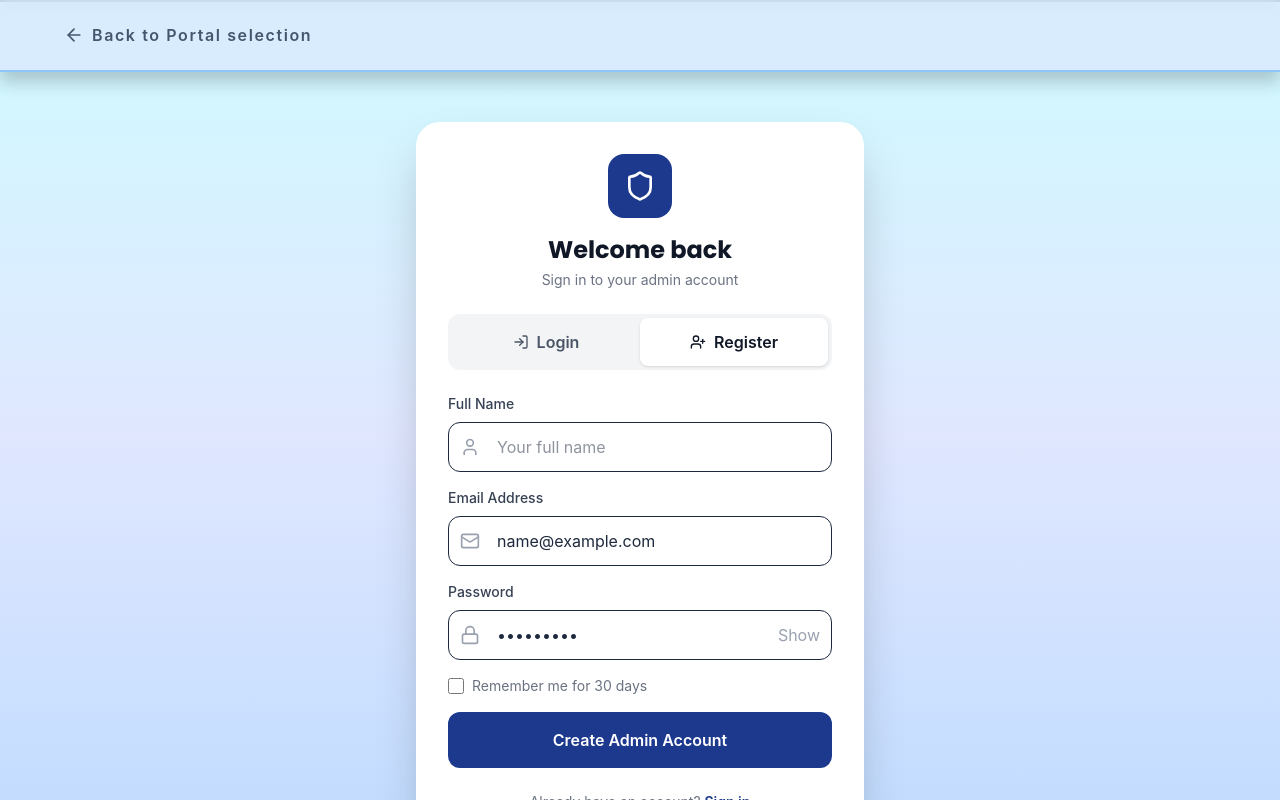
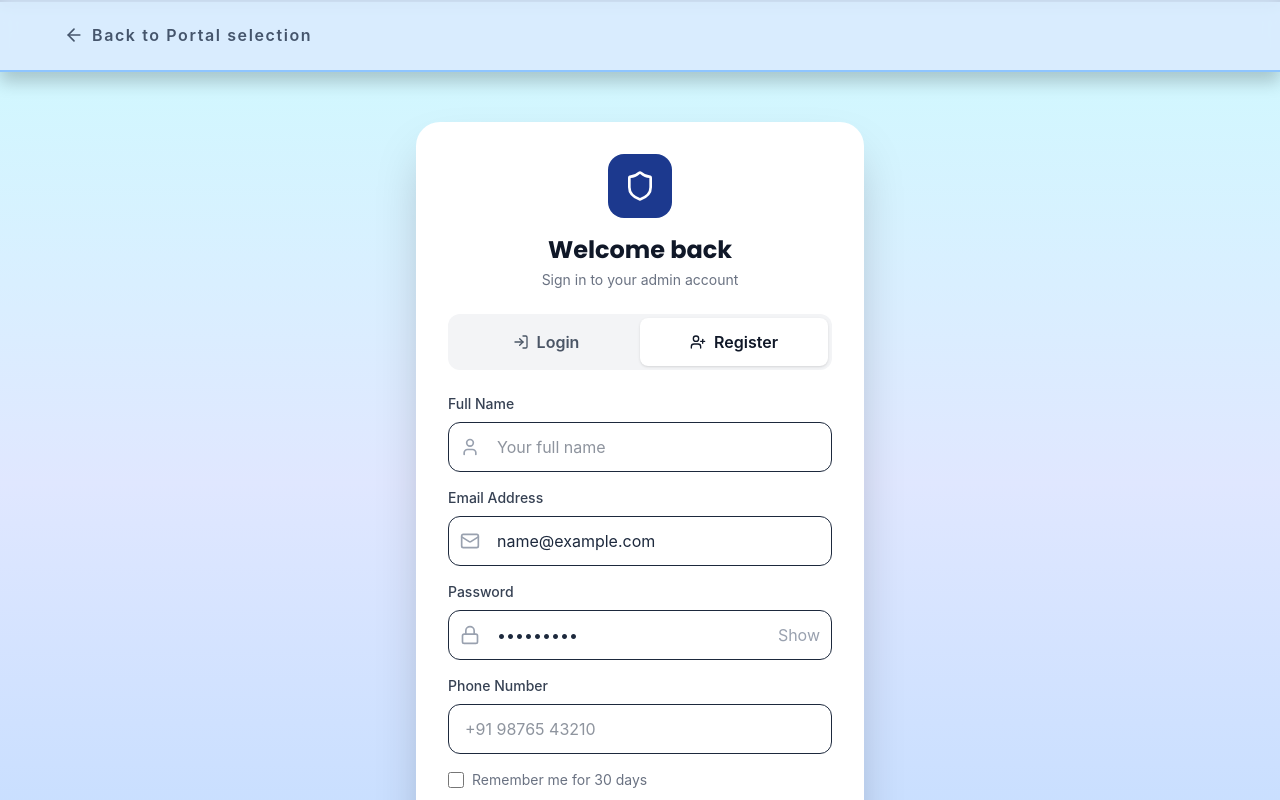
Before and after one commit to avishikta-hajra/Collaborative-HealthCare-Platform, a React (Vite) app in the folder frontend/: page /AdminLogin in a window 1280 px wide. Both pictures are taken after typing "name@example.com", "Sample123" into the empty fields and a click on the button "Create one". Shown: the top 800 px of the page. Built offline with nearby package versions, Linux system fonts and the light colour scheme.

Commit message:
Added Ph no. field in Register

```diff
--- a/frontend/src/components/AdminLogin.jsx
+++ b/frontend/src/components/AdminLogin.jsx
@@ -3,7 +3,7 @@ import { ArrowLeft, Mail, Lock, User, LogIn as LogInIcon, UserPlus as UserPlusIc
 import { useNavigate } from "react-router-dom";
 
 export default function AdminLogin() {
-    const [form, setForm] = useState({ email: "", password: "", remember: false });
+    const [form, setForm] = useState({ email: "", password: "", phone: "", remember: false });
     const [loading, setLoading] = useState(false);
     const [showPass, setShowPass] = useState(false);
     const [tab, setTab] = useState("login");
@@ -74,7 +74,12 @@ export default function AdminLogin() {
                                 <button type="button" onClick={() => setShowPass(!showPass)} className="absolute right-3 top-1/2 -translate-y-1/2 text-gray-400 hover:text-gray-600">{showPass ? 'Hide' : 'Show'}</button>
                             </div>
                         </div>
-
+                        {tab === 'register' && (
+                            <div>
+                                <label className="block text-sm font-medium text-gray-700 mb-2">Phone Number</label>
+                                <input name="phone" value={form.phone} onChange={e => setForm({ ...form, phone: e.target.value })} placeholder="+91 98765 43210" className="w-full pl-4 pr-4 py-3 border rounded-xl" />
+                            </div>
+                        )}
                         <div className="flex items-center justify-between">
                             <div className="flex items-center gap-2">
                                 <input id="remember" type="checkbox" checked={form.remember} onChange={e => setForm({ ...form, remember: e.target.checked })} className="w-4 h-4 accent-blue-600" />
```
